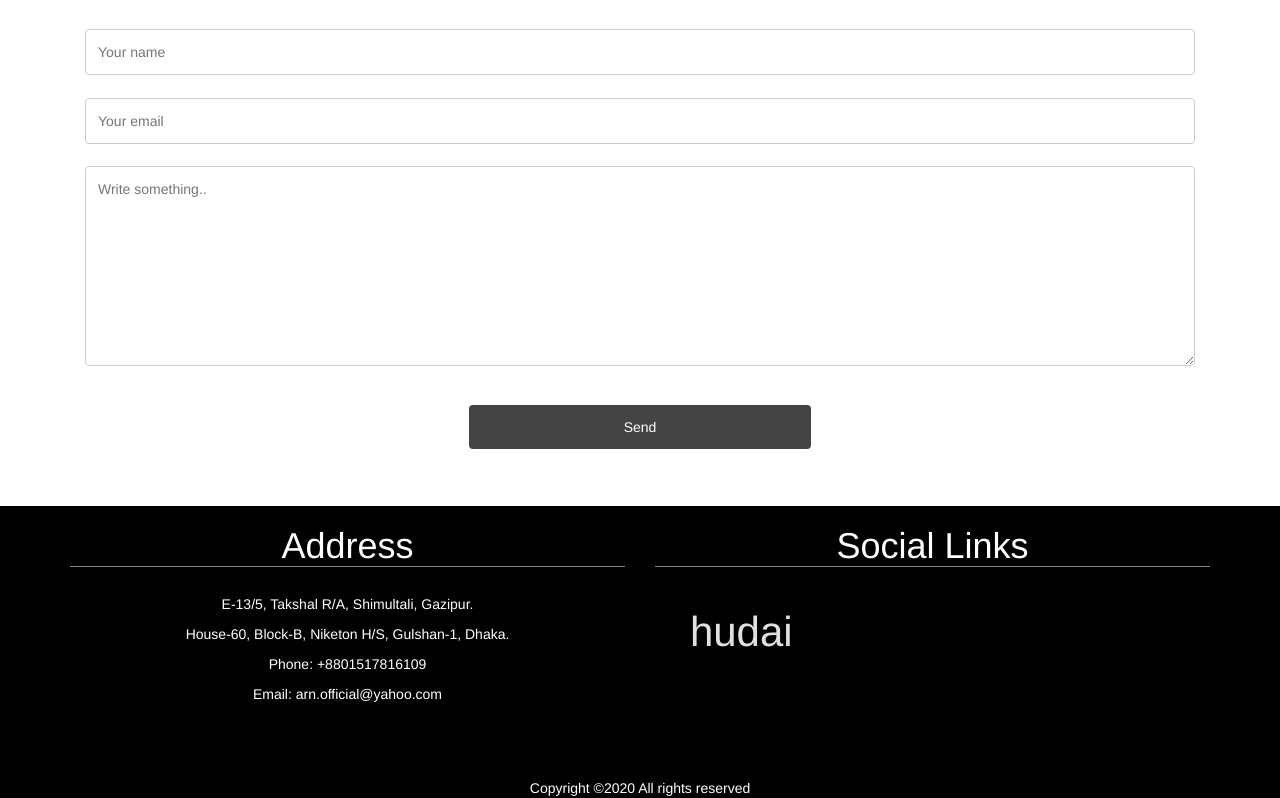
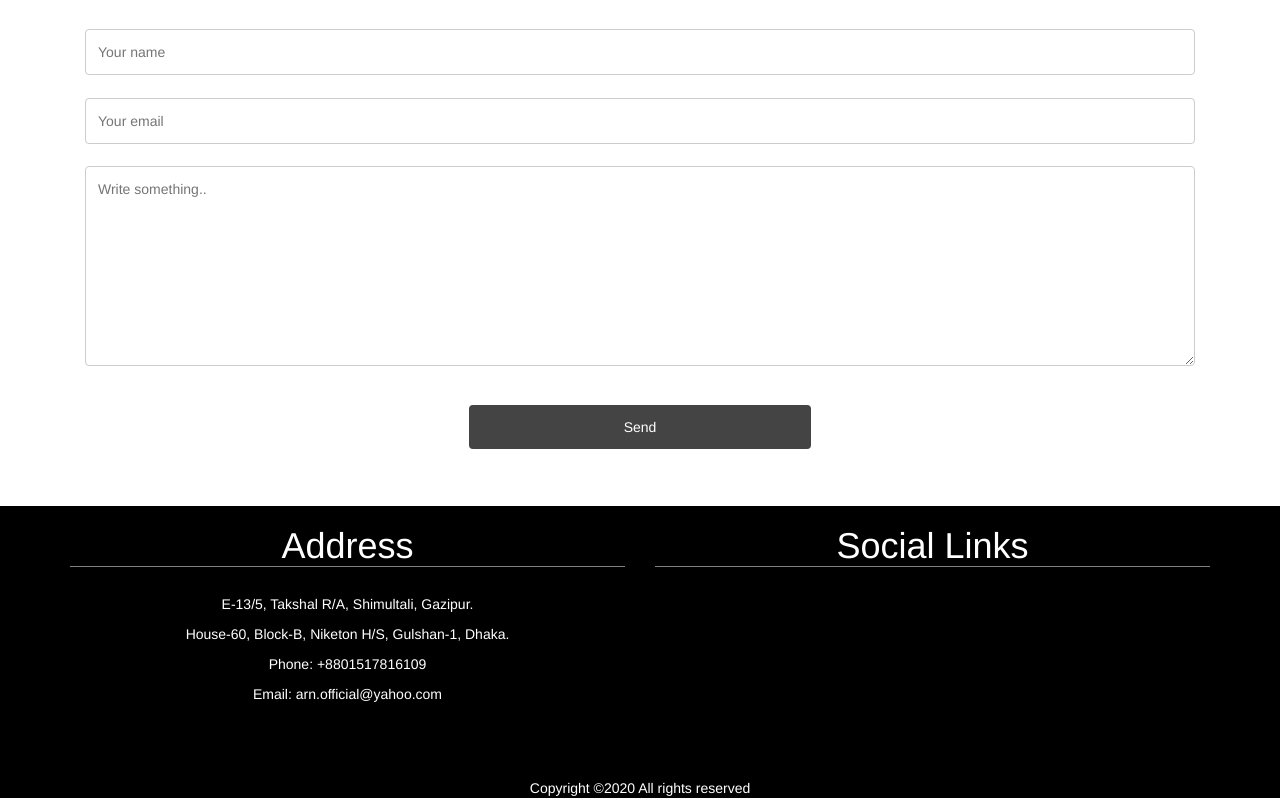
Before and after one commit to ARNoor/ARNoor.github.io, a plain HTML site: page index.html in a window 1280 px wide. Shown: the part 1348-2146 px from the top of the page. Drawn offline with nearby package versions, Linux system fonts and the light colour scheme.

Commit message:
updated index.html

```diff
--- a/index.html
+++ b/index.html
@@ -141,7 +141,7 @@
           <div class="row">
             <h1>Social Links</h1>
             <div class="col-md-3">
-              <a href="https://www.facebook.com/abrar.rafid.21">hudai<i class="fa fa-facebook-official" aria-hidden="true"></i></a>
+              <a href="https://www.facebook.com/abrar.rafid.21"><i class="fa fa-facebook-official" aria-hidden="true"></i></a>
             </div>
             <div class="col-md-3">
               <a href="#"><i class="fa fa-linkedin-square" aria-hidden="true"></i></a>
```
